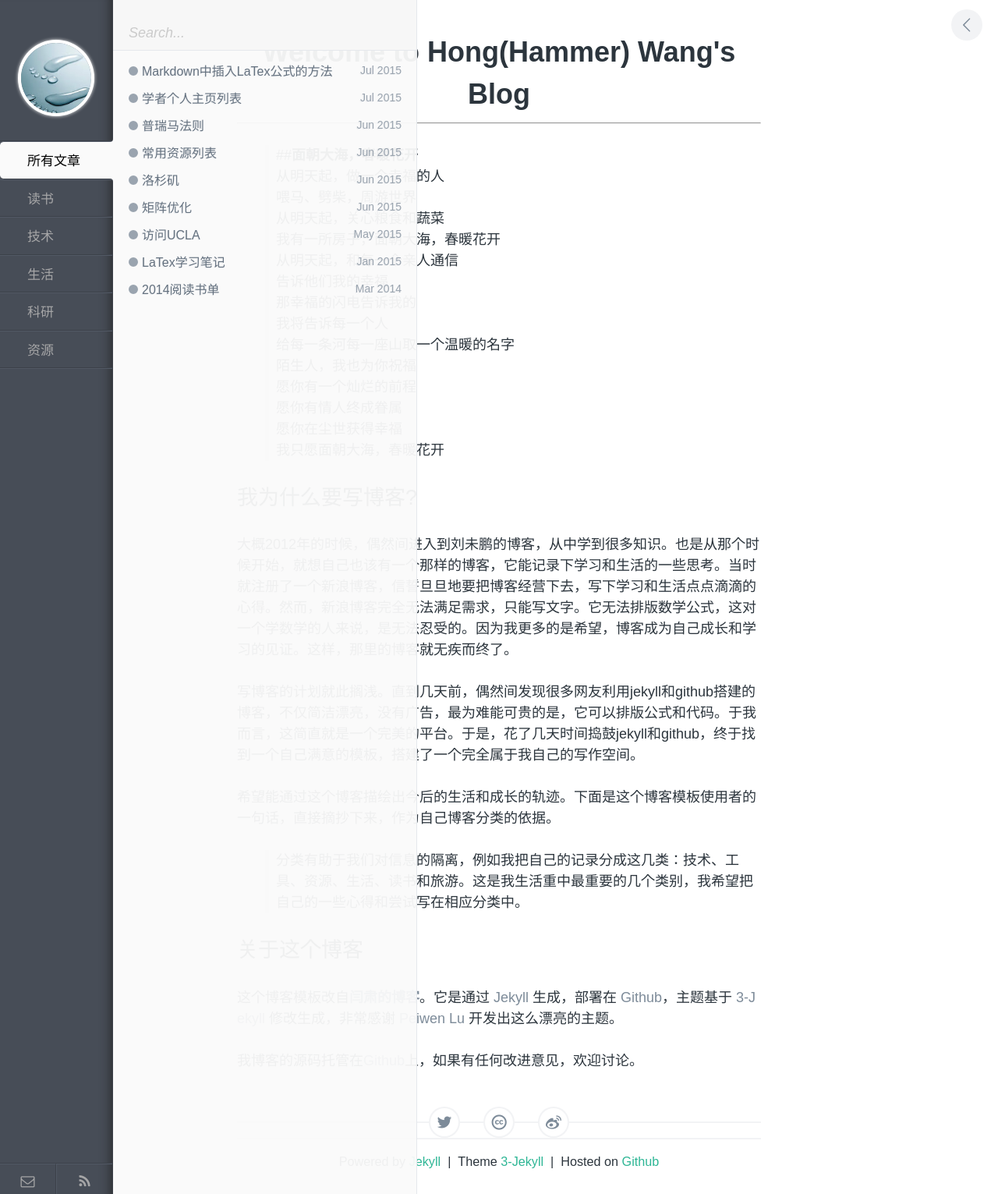
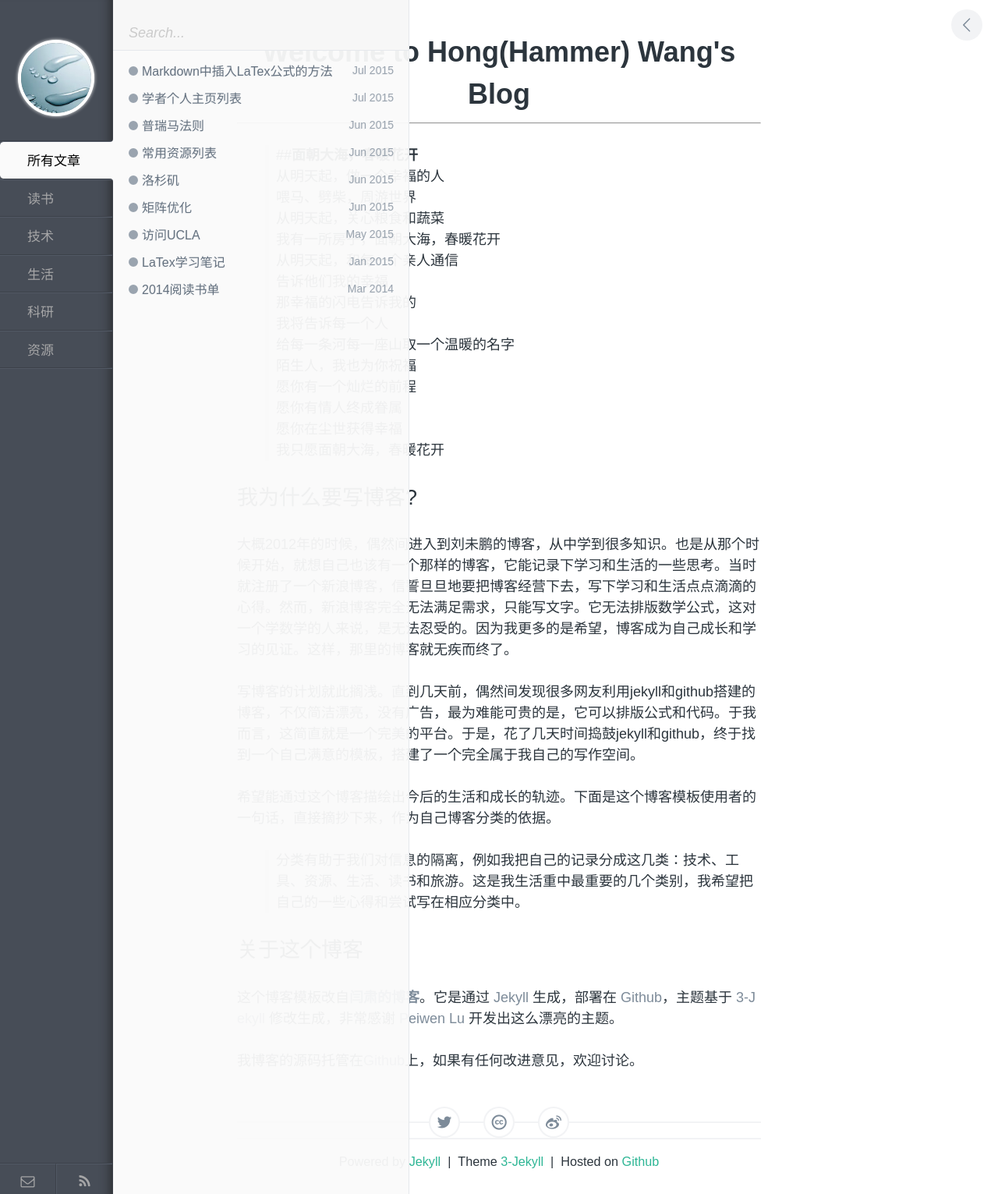
Before and after one commit to polyHong/polyHong.github.io, a Jekyll site: the page built from index.md, in a window 1280 px wide. Shown: the whole page at 78% size. Built offline with Jekyll 4.4.1, drawn with Linux system fonts in a browser that asks for light colours; Markdown is read by kramdown in place of the engine named in the settings.

Commit message:
side bar width reduced

```diff
--- a/assets/css/style.css
+++ b/assets/css/style.css
@@ -51,7 +51,7 @@ a {
    Sidebar => Tags & Posts List
 \*---------------------------------*/
 #sidebar {
-  width: 535px;
+  width: 525px;
   height: 100%;
   float: left; }
   @media screen and (min-device-width: 1281px) {
@@ -210,7 +210,7 @@ a {
    Posts List
 \*---------------------------------*/
 #posts-list {
-  width: 390px;
+  width: 380px;
   height: 100%;
   background: rgba(250, 250, 250, 0.95);
   border-right: 1px solid #e5e8ec;
```
